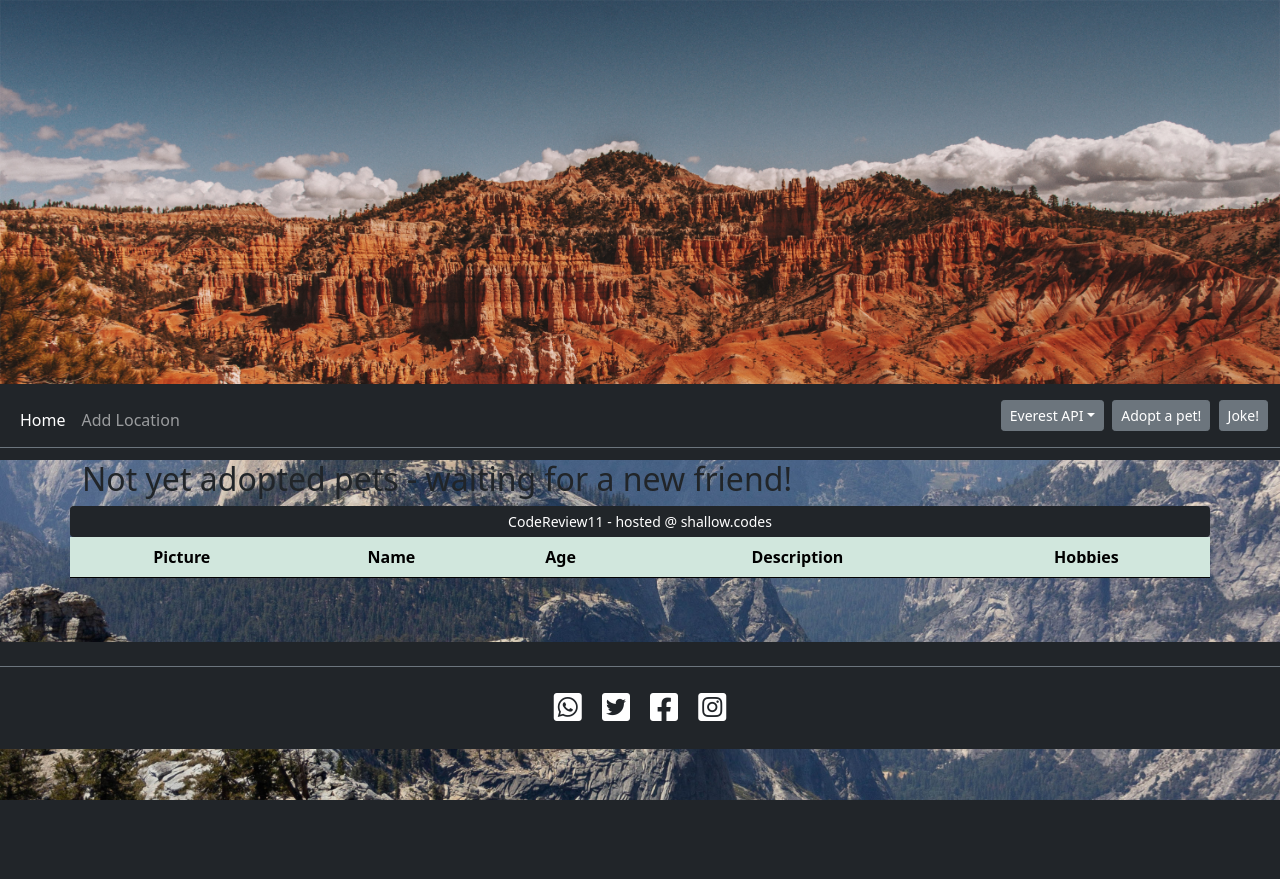
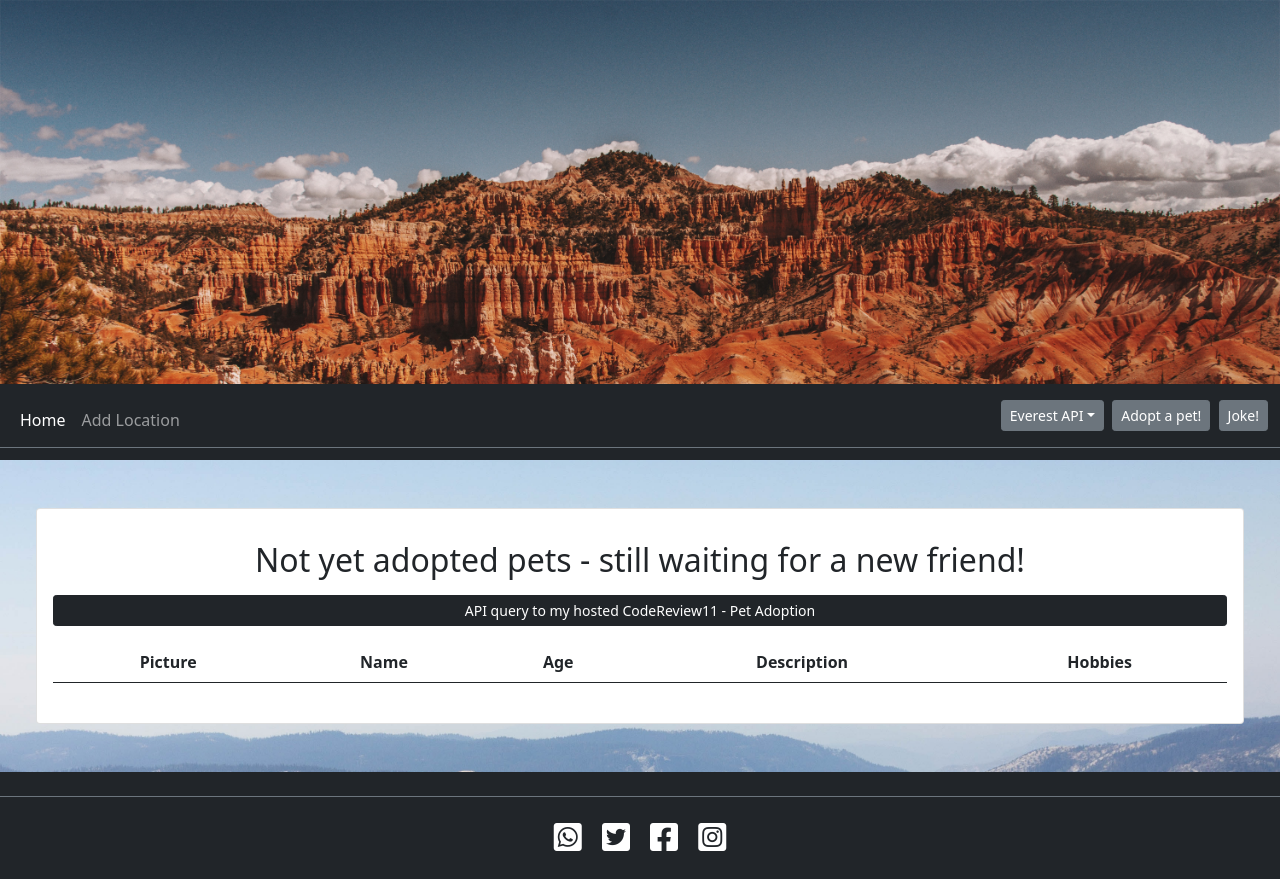
Before and after one commit to Senimtra/CF-CodeReview-12, a PHP site: page /petsquery.php in a window 1280 px wide. Before the commit the page ends 800 px from the top, so only its background shows below. Run offline with PHP 8.4, Linux system fonts and the light colour scheme; data that the repository does not hold is empty.

Commit message:
complete card styling details + pet table

```diff
--- a/create.php
+++ b/create.php
@@ -22,7 +22,7 @@
     <fieldset>
         <legend class='h2'>Add Location</legend>
         <form action="actions/a_create.php" method="post">
-            <table class='table'>
+            <table class='table table-striped table-secondary'>
                 <tr>
                     <th>Name</th>
                     <td><input class='form-control' type="text" name="loc_name" placeholder="Location Name" /></td>
--- a/petsquery.php
+++ b/petsquery.php
@@ -32,12 +32,13 @@ foreach ($pets as $data) {
 <body>
     <?php include_once 'header.php' ?>
     <?php include_once 'navbar.php' ?>
-    <div class="container">
+    <div class="container-fluid px-5">
         <div class="row">
-            <p class='h2'>Not yet adopted pets - waiting for a new friend!</p>
-            <button class="btn btn-sm btn-dark"><a href="http://shallow.codes/FSWDC_CodeReview_11/php/index.php">CodeReview11 - hosted @ shallow.codes</a></button>
-            <table class='table table-striped'>
-                <thead class='table-success'>
+            <div class="card mt-5 py-4 px-3">
+                <p class='h2 text-center py-2'>Not yet adopted pets - still waiting for a new friend!</p>
+                <button class="btn btn-sm btn-dark mb-3"><a href="http://shallow.codes/FSWDC_CodeReview_11/php/index.php">API query to my hosted CodeReview11 - Pet Adoption</a></button>
+                <table class='table table-striped table-secondary'>
+                    <thead class='table'>
                         <tr>
                             <th>Picture</th>
                             <th>Name</th>
@@ -52,6 +53,7 @@ foreach ($pets as $data) {
                 </table>
             </div>
         </div>
+    </div>
     <?php include_once 'footer.php' ?>
 </body>
 
```
Also changed, not shown: details.php (+9 -4 lines). Lines whose indentation alone changed are shown as unchanged.
